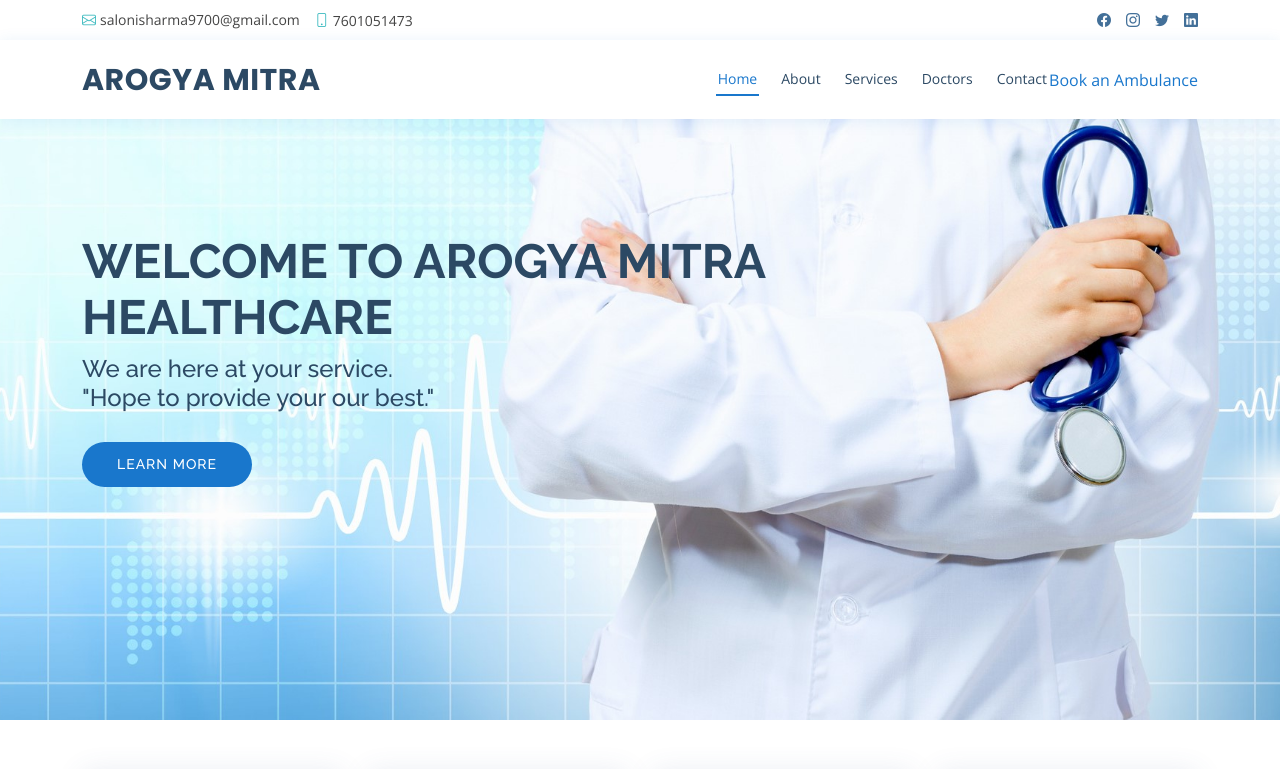
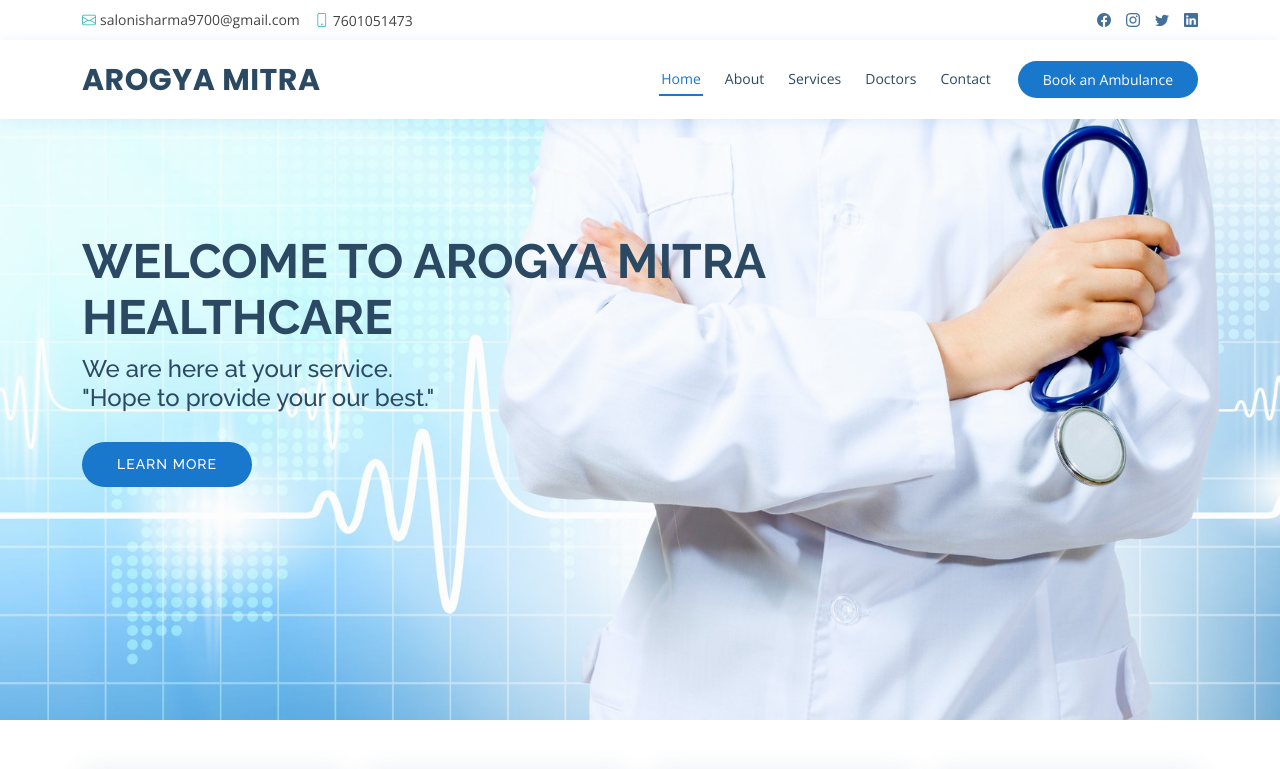
Before and after one commit to salonisahrma9700/ArogyaMitra, a plain HTML site: page index.html in a window 1280 px wide. Shown: the top 769 px of the page. Drawn offline with nearby package versions, Linux system fonts and the light colour scheme; a script that the page names is missing.

Commit message:
Update style.css

```diff
--- a/css/style.css
+++ b/css/style.css
@@ -1163,3 +1163,29 @@ section {
   visibility: visible;
   opacity: 1;
 }
+
+/**ambulance buttuon**/
+
+.ambulance-btn {
+  margin-left: 25px;
+  background: #1977cc;
+  color: #fff;
+  border-radius: 50px;
+  padding: 8px 25px;
+  white-space: nowrap;
+  transition: 0.3s;
+  font-size: 14px;
+  display: inline-block;
+}
+
+.ambulance-btn:hover {
+  background: #3fbbc0;
+  color: #fff;
+}
+
+@media (max-width: 768px) {
+  .ambulance-btn {
+    margin: 0 15px 0 0;
+    padding: 6px 18px;
+  }
+}
```
